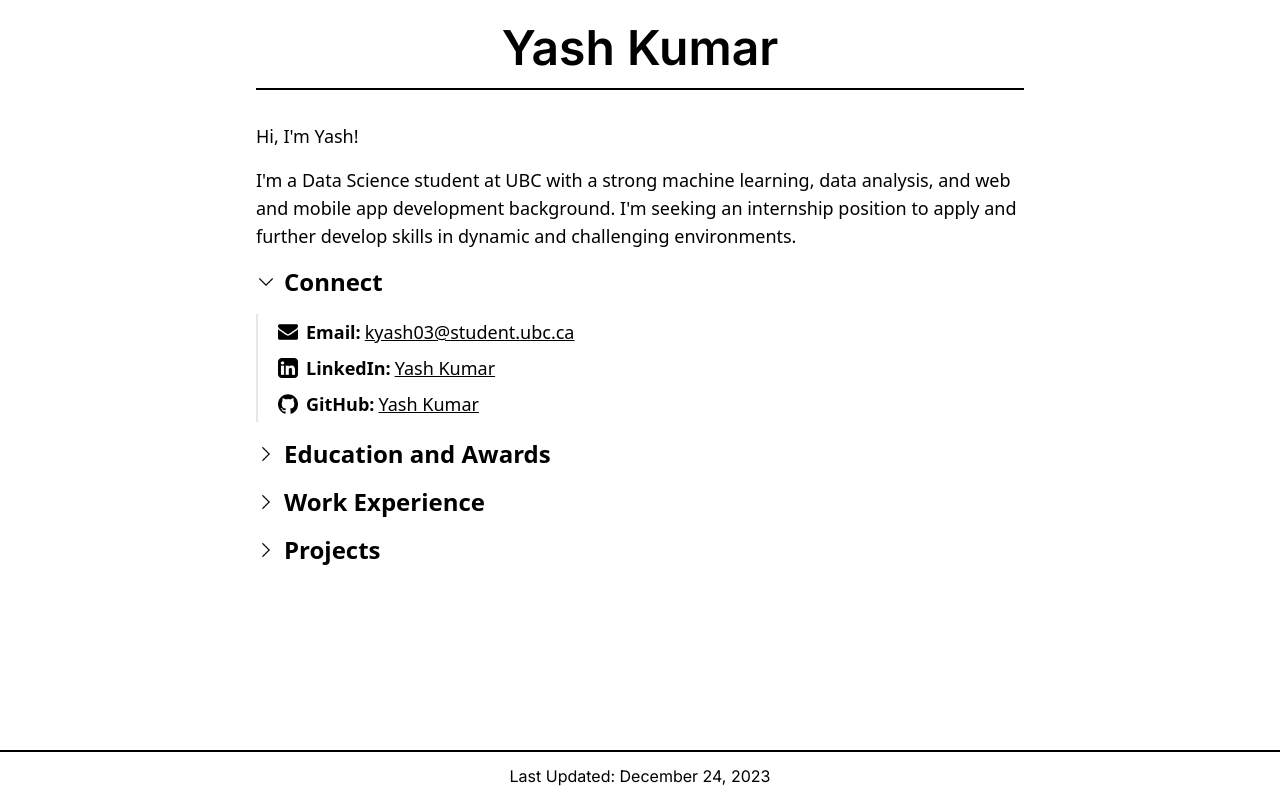
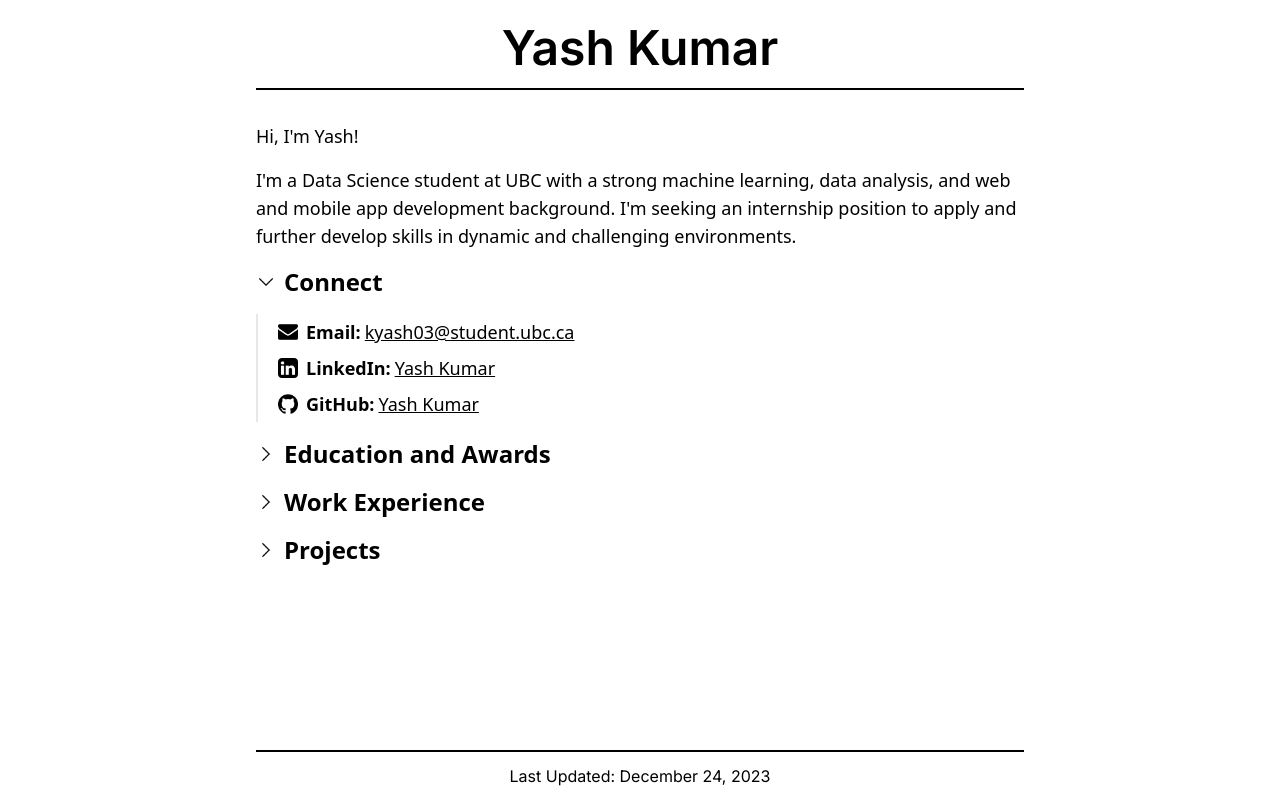
Before and after one commit to KYash03/PersonalWebsite, a Next.js app: page / in a window 1280 px wide. Built offline with nearby package versions, Linux system fonts and the light colour scheme.

Commit message:
fixed footer's top border length

```diff
--- a/app/components/Footer.tsx
+++ b/app/components/Footer.tsx
@@ -1,7 +1,7 @@
 export default function Connect() {
   const lastUpdatedDate = "December 24, 2023";
   return (
-    <div className="text-center py-3 border-t-2 border-black mt-10">
+    <div className="text-center py-3 border-t-2 border-black mt-10 w-full max-w-screen-md mx-auto">
       <p>Last Updated: {lastUpdatedDate}</p>
     </div>
   );
```
